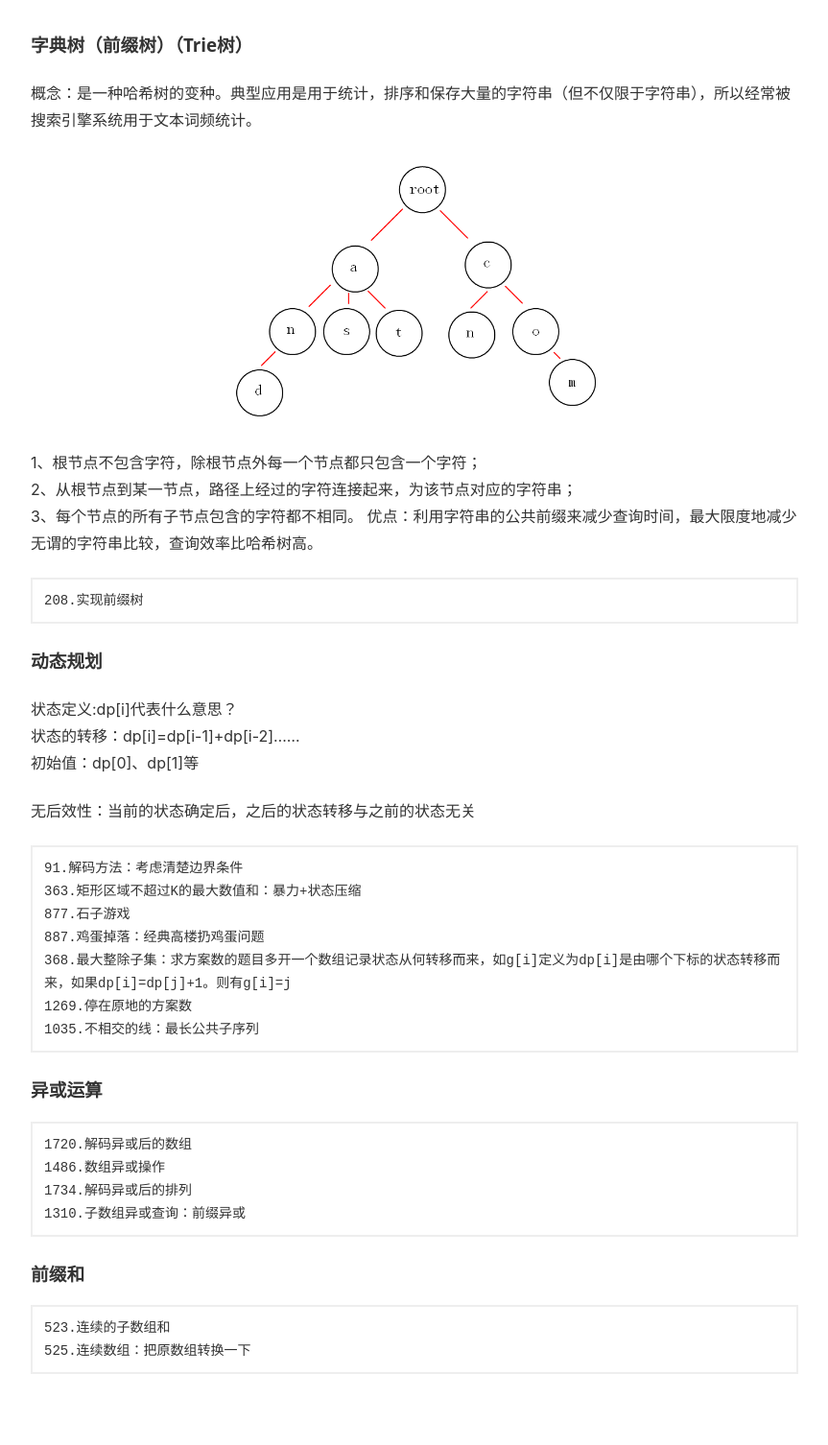
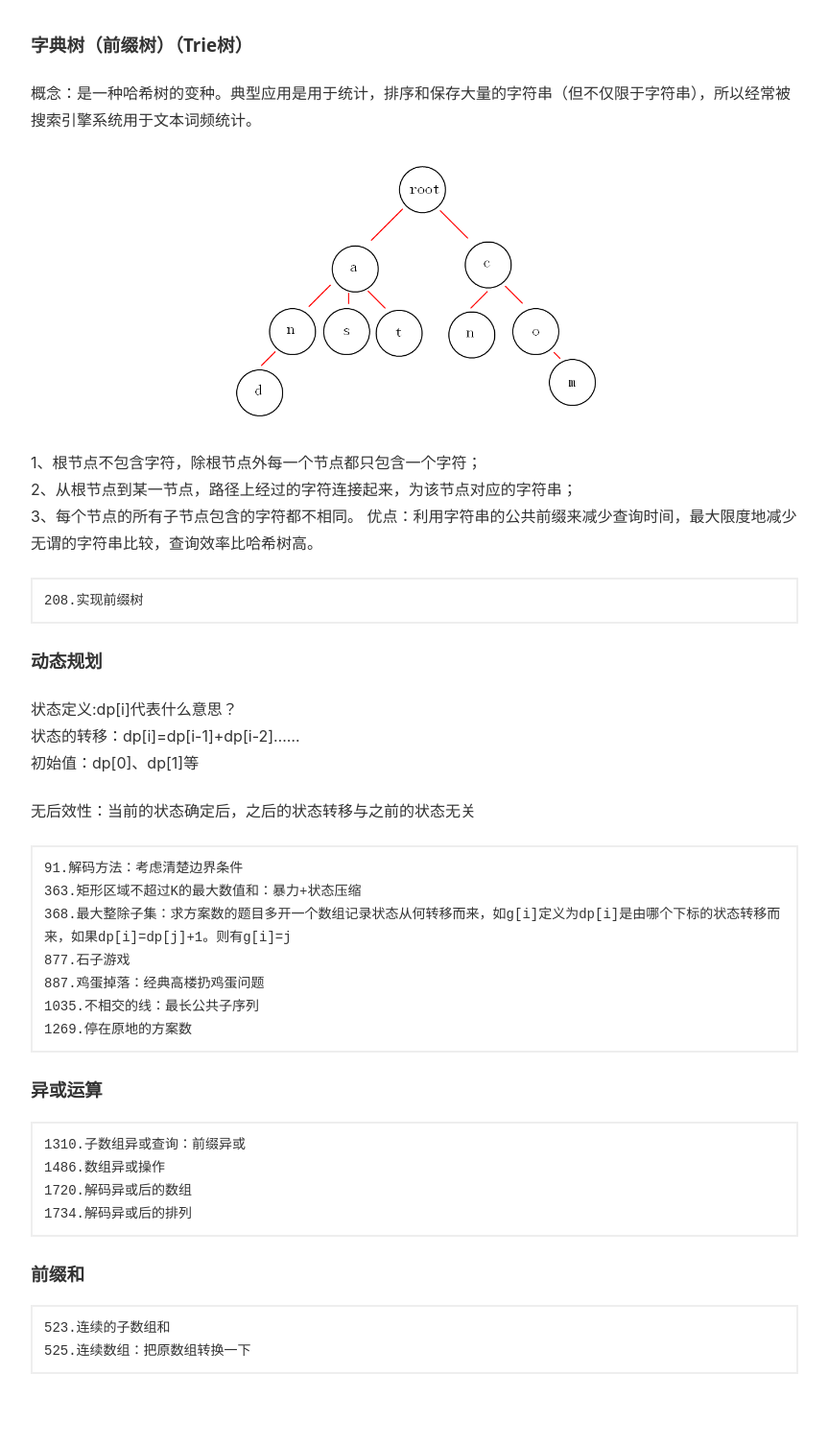
Before and after one commit to Liuwt1997/Liuwt1997.github.io, a Jekyll site: the page built from _posts/2021-04-22-leetcode_notes.md, in a window 1280 px wide. Shown: the whole page at 96% size, without its empty margins (208-1071 px from the left). Built offline with Jekyll 4.4.1, drawn with Linux system fonts in a browser that asks for light colours.

Commit message:
改变题目顺序

```diff
--- a/_posts/2021-04-22-leetcode_notes.md
+++ b/_posts/2021-04-22-leetcode_notes.md
@@ -27,18 +27,18 @@ title: LeetCode题型总结
 
     91.解码方法：考虑清楚边界条件
     363.矩形区域不超过K的最大数值和：暴力+状态压缩
+    368.最大整除子集：求方案数的题目多开一个数组记录状态从何转移而来，如g[i]定义为dp[i]是由哪个下标的状态转移而来，如果dp[i]=dp[j]+1。则有g[i]=j
     877.石子游戏
     887.鸡蛋掉落：经典高楼扔鸡蛋问题
-    368.最大整除子集：求方案数的题目多开一个数组记录状态从何转移而来，如g[i]定义为dp[i]是由哪个下标的状态转移而来，如果dp[i]=dp[j]+1。则有g[i]=j
+    1035.不相交的线：最长公共子序列
     1269.停在原地的方案数
-    1035.不相交的线：最长公共子序列
 
 ### 异或运算
 
+    1310.子数组异或查询：前缀异或
+    1486.数组异或操作
     1720.解码异或后的数组
-    1486.数组异或操作
     1734.解码异或后的排列
-    1310.子数组异或查询：前缀异或
 
 ### 前缀和
 
```
